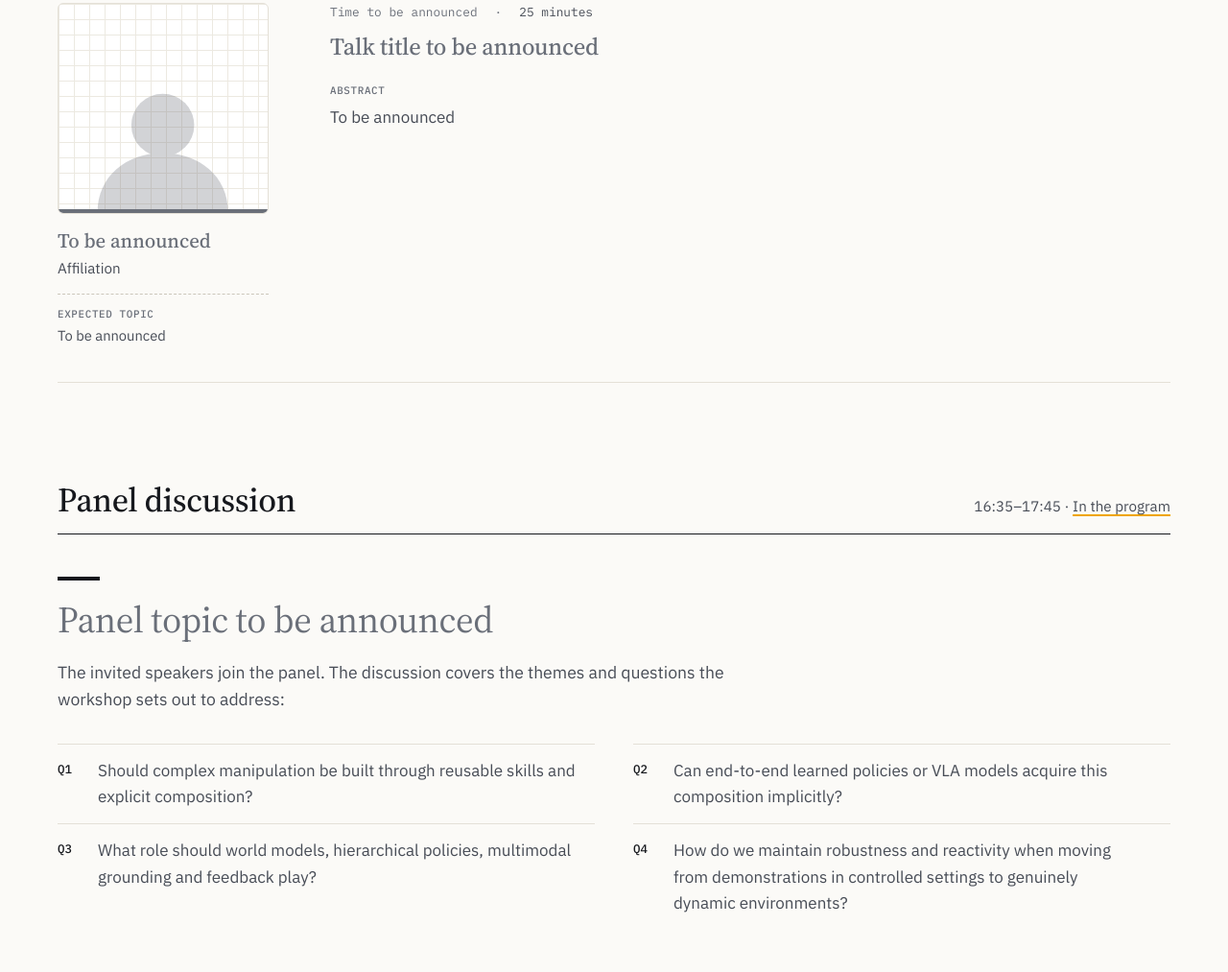
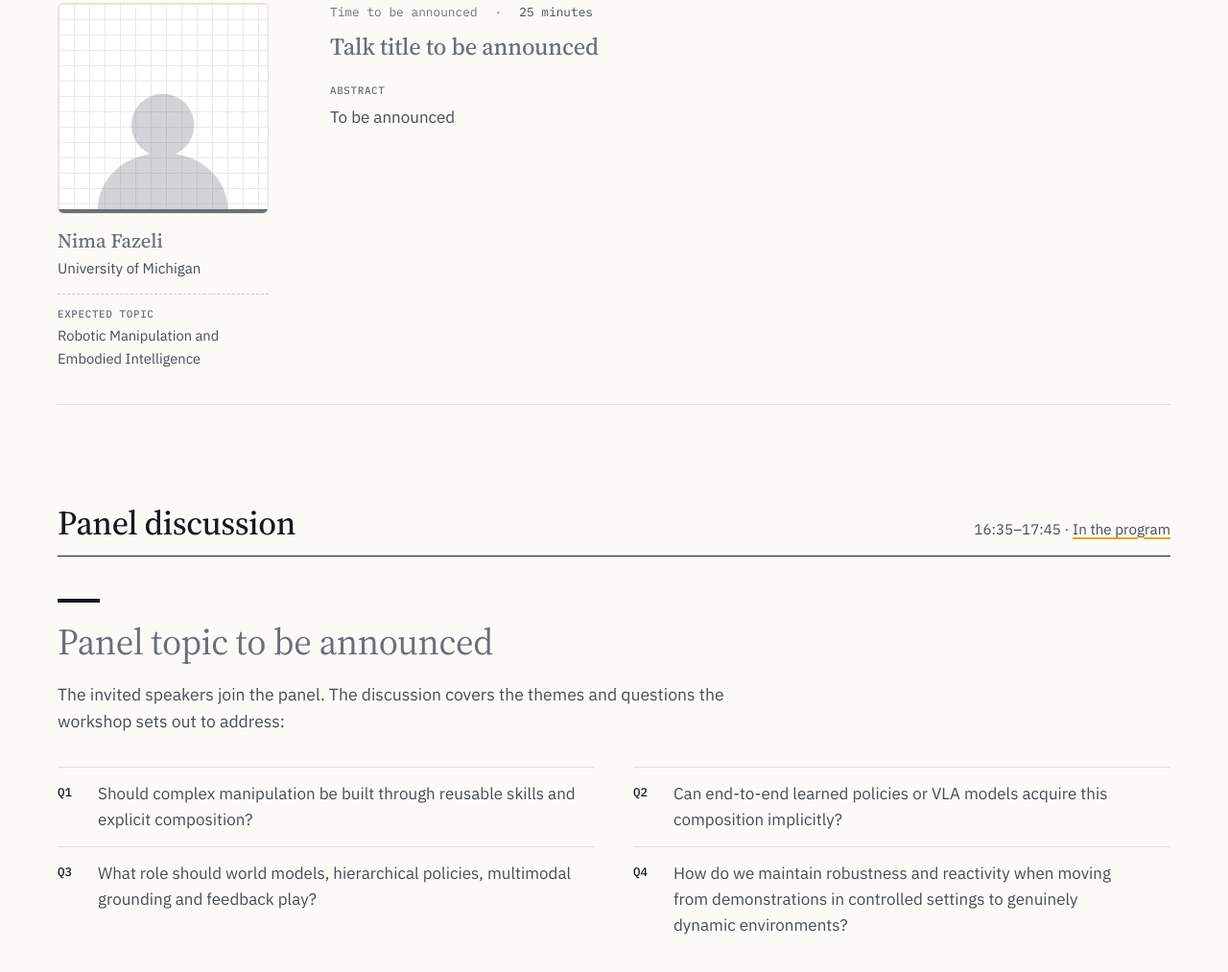
Before and after one commit to From-Skills-to-Complex-Manipulation/from-skills-to-complex-manipulation.github.io, a website: page speakers.html in a window 1280 px wide. Shown: the part 4706-5719 px from the top of the page at 96% size. Drawn offline with Linux system fonts and the light colour scheme.

Commit message:
Update speakers.html

```diff
--- a/speakers.html
+++ b/speakers.html
@@ -200,9 +200,9 @@
         <li class="talk">
           <div class="talk-person person">
             <div class="person-photo"><svg viewBox="0 0 64 58" aria-hidden="true" focusable="false"><circle cx="32" cy="22" r="13" fill="currentColor"/><path d="M5 58c0-15 12-24.5 27-24.5S59 43 59 58z" fill="currentColor"/></svg></div>
-            <h3 class="tba">To be announced</h3>
-            <p class="person-affil tba">Affiliation</p>
-            <p class="person-talk tba"><span class="person-label">Expected topic</span>To be announced</p>
+            <h3 class="tba">Nima Fazeli</h3>
+            <p class="person-affil tba">University of Michigan</p>
+            <p class="person-talk tba"><span class="person-label">Expected topic</span>Robotic Manipulation and Embodied Intelligence</p>
           </div>
           <div class="talk-info">
             <p class="talk-meta"><span class="tba">Time to be announced</span><span>25 minutes</span></p>
```
